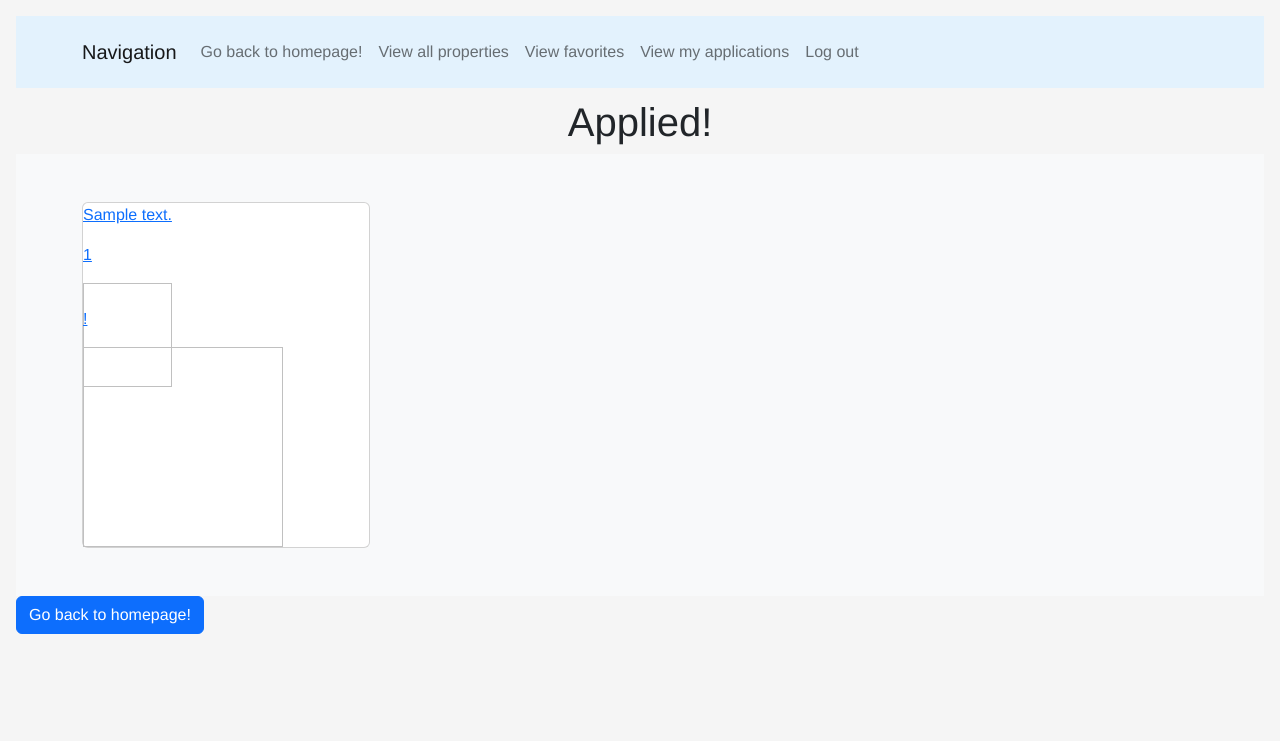
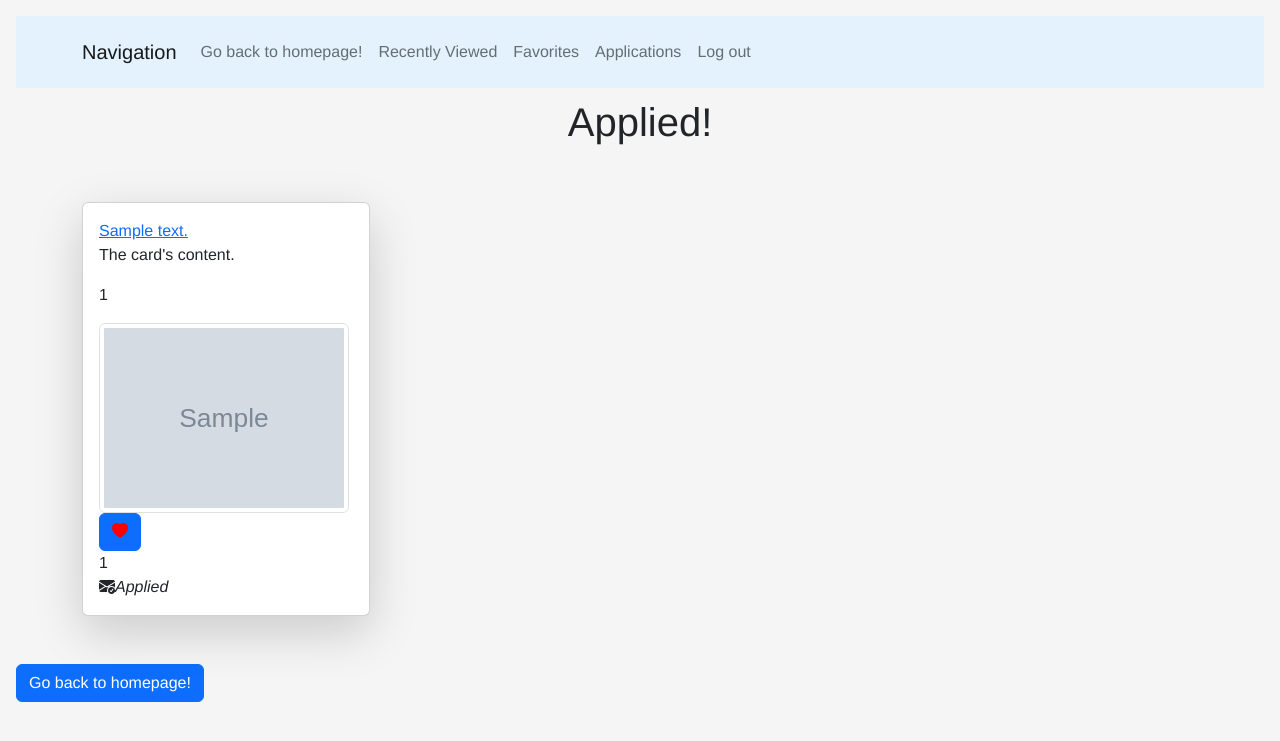
Before and after one commit to Yadi-Wang/hb-project, a Flask app: page /1/myapplications in a window 1280 px wide. Shown: the top 741 px of the page. Run offline with Flask 2, Linux system fonts and the light colour scheme; the visitor is signed in with stand-in values (Sample User, id 1); tables that the repository leaves empty hold one stand-in row (values such as "Sample post"); grey boxes marked "Sample" are stand-in pictures.

Commit message:
add application icon

```diff
--- a/server.py
+++ b/server.py
@@ -54,9 +54,16 @@ def show_my_application(user_id):
 
     applied_properties = crud.get_applications_by_user(user_id)
     logged_in_email = session.get("user_email")
+
     user = crud.get_user_by_email(logged_in_email)
+    all_liked_properties = crud.get_likes_by_user(user_id)
 
-    return render_template("myapplications.html", applied_properties=applied_properties, user=user)
+    all_liked_properties_id = []
+    for each_liked_property in all_liked_properties:
+        all_liked_properties_id.append(each_liked_property.property_id)
+
+
+    return render_template("myapplications.html", applied_properties=applied_properties, user=user, all_liked_properties_id=all_liked_properties_id)
 
 
 # @app.route('/add-to-favorites', methods=["POST"])
@@ -138,6 +145,19 @@ def add_to_favorites():
 
 
 @app.route('/apply/<property_id>')
+def show_application_form(property_id):
+    logged_in_email = session.get("user_email")
+    if logged_in_email is None:
+        flash("You must log in to submit an application.")
+
+    else:
+        user = crud.get_user_by_email(logged_in_email)
+        user_id = user.user_id
+
+        return render_template("application-form.html", property_id=property_id, user=user)
+
+
+@app.route('/apply/<property_id>/submit')
 def apply(property_id):
     """Submit an application"""
     logged_in_email = session.get("user_email")
@@ -232,6 +252,12 @@ def show_property(property_id):
     property_details = data["properties"][0]
     returned_id = property_details["property_id"]
 
+    all_liked_properties = crud.get_likes_by_user(user.user_id)
+
+    all_liked_properties_id = []
+    for each_liked_property in all_liked_properties:
+        all_liked_properties_id.append(each_liked_property.property_id)
+
     if returned_id.isnumeric():
         new_property_id = returned_id
 
@@ -242,7 +268,7 @@ def show_property(property_id):
     photos = property_details['photos']
     schools = property_details['schools']
 
-    return render_template("property_details.html", user = user, new_property_id = new_property_id, property_details = property_details, address_details = address_details, photos = photos, schools = schools)
+    return render_template("property_details.html", user = user, new_property_id = new_property_id, property_details = property_details, address_details = address_details, photos = photos, schools = schools, all_liked_properties_id=all_liked_properties_id)
 
 
 @app.route("/users")
--- /dev/null
+++ b/static/js/apply.js
@@ -0,0 +1,11 @@
+'use strict';
+
+console.log('Hello, apply!');
+
+function openForm() {
+    document.getElementById("myForm").style.display = "block";
+  }
+
+function closeForm() {
+    document.getElementById("myForm").style.display = "none";
+  }
--- a/static/js/like.js
+++ b/static/js/like.js
@@ -36,6 +36,7 @@ likeButton.forEach(function (likeButton){
             likeButton.className = "btn btn-primary bi bi-heart";
         };
         alert(responseJson.property);
+        location.reload();
         });
     });
 });
--- a/templates/all_properties.html
+++ b/templates/all_properties.html
@@ -16,11 +16,11 @@
         </li>
 
         <li class="nav-item">
-          <a href="/allproperties" class="nav-link">View all properties</a>
+          <a href="/allproperties" class="nav-link">Recently Viewed</a>
         </li>
 
         <li class="nav-item">
-          <a href="/{{user.user_id}}/myfavorites" class="nav-link">View favorites</a>
+          <a href="/{{user.user_id}}/myfavorites" class="nav-link">Favorites</a>
         </li>
 
         <li class="nav-item">
--- a/templates/homepage.html
+++ b/templates/homepage.html
@@ -12,7 +12,7 @@
     <div class="collapse navbar-collapse" id="navbarSupportedContent">
       <ul class="navbar-nav">
         <li class="nav-item">
-          <a href="/allproperties" class="nav-link">View all properties</a>
+          <a href="/allproperties" class="nav-link">Recently Viewed</a>
         </li>
         <li class="nav-item">
           <a href="/users" class="nav-link">View all users</a>
--- a/templates/myapplications.html
+++ b/templates/myapplications.html
@@ -16,15 +16,15 @@
           </li>
 
           <li class="nav-item">
-            <a href="/allproperties" class="nav-link">View all properties</a>
+            <a href="/allproperties" class="nav-link">Recently Viewed</a>
           </li>
 
           <li class="nav-item">
-            <a href="/{{user.user_id}}/myfavorites" class="nav-link">View favorites</a>
+            <a href="/{{user.user_id}}/myfavorites" class="nav-link">Favorites</a>
           </li>
 
           <li class="nav-item">
-            <a href="/{{user.user_id}}/myapplications" class="nav-link">View my applications</a>
+            <a href="/{{user.user_id}}/myapplications" class="nav-link">Applications</a>
           </li>
 
           <li class="nav-item">
@@ -36,33 +36,34 @@
   </nav>
   <h1>Applied!</h1>
 
-  <div class="album py-5 bg-light">
+  <div class="p-5">
     <div class="container">
-    <div class="row row-cols-1 row-cols-sm-2 row-cols-md-3 g-3">
+    <div class="row">
     {% for each_property in applied_properties %}
 
-    <div class="homeContainer" id="showAddress">
-
-      <div class="card" style="width: 18rem;">
-
-
-      <div class="d-flex w-100 justify-content-between">
-        <a href="/properties/{{each_property.theproperty.property_id}}" target="_blank">
-
-          <p id="address-filed">{{each_property.theproperty.address}}</p>
+    <div class="col-lg">
+      <div class="card shadow-lg" style="width: 18rem;">
+        <div class="card-body">
+        <a href="/properties/{{each_property.theproperty.property_id}}" target="_blank">{{each_property.theproperty.address}}</a>
+          <p class="card-text">The card's content.</p>
           <p id="propertyid-filed">{{each_property.theproperty.property_id}}</p>
-          <img src=" " height="100%" width="100%" style="width: 100%; height:100%">
-        </a>
+          <div class="bd-placeholder-img card-img-top" id="photo-container">
+            <img src="{{each_property.theproperty.photo_path}}"  height="200" width="250" class="img-thumbnail">
+          </div>
+          <form id="add-favorite-form" method="post" action="/add-to-favorites">
+            {% if each_property.theproperty.property_id not in all_liked_properties_id %}
+            <button type="submit" value="{{each_property.theproperty.property_id}}" class="btn btn-primary bi bi-heart" id="like-button">
+            </button>
+            {% else %}
+            <button type="submit" value="{{each_property.theproperty.property_id}}" class="btn btn-primary bi bi-heart-fill" id="like-button">
+            </button>
+            {% endif %}
+            <div id="propertyid-filed">{{each_property.theproperty.property_id}}</div>
+          </form>
+        <!-- <a href="/apply/{{each_property.theproperty.property_id}}" class="btn btn-primary"> Apply today!</a> -->
+          <i class="bi bi-envelope-check-fill">Applied</i>
+        </div>
       </div>
-
-      <div>
-        <a href="/apply/{{each_property.theproperty.property_id}}">
-          <p>!</p>
-        </a>
-      </div>
-
-      <img id="photo-filed" height="200" width="200">
-    </div>
     </div>
     {% endfor %}
     </div>
@@ -71,7 +72,8 @@
 
   <a class="btn btn-primary" href="/myhomepage">Go back to homepage!</a>
 
-  <script src="/static/js/myfavorites.js"></script>
+  <script src="/static/js/like.js"></script>
+  <script src="/static/js/apply.js"></script>
 
 {% endblock %}
 
--- a/templates/myhomepage.html
+++ b/templates/myhomepage.html
@@ -16,13 +16,13 @@
             <a href="/myhomepage" class="nav-link">Go back to homepage!</a>
           </li>
           <li class="nav-item">
-            <a href="/allproperties" class="nav-link">View all properties</a>
+            <a href="/allproperties" class="nav-link">Recently Viewed</a>
           </li>
           <li class="nav-item">
-            <a href="/{{user.user_id}}/myfavorites" class="nav-link">View favorites!</a>
+            <a href="/{{user.user_id}}/myfavorites" class="nav-link">Favorites</a>
           </li>
           <li class="nav-item">
-            <a href="/{{user.user_id}}/myapplications" class="nav-link">View my applications!</a>
+            <a href="/{{user.user_id}}/myapplications" class="nav-link">Applications</a>
           </li>
 
           <li class="nav-item">
--- a/templates/myproperties.html
+++ b/templates/myproperties.html
@@ -17,14 +17,14 @@
         </li>
 
         <li class="nav-item">
-          <a href="/allproperties" class="nav-link">View all properties</a>
+          <a href="/allproperties" class="nav-link">Recently Viewed</a>
         </li>
 
         <li class="nav-item">
-          <a href="/{{user.user_id}}/myfavorites" class="nav-link">View favorites!</a>
+          <a href="/{{user.user_id}}/myfavorites" class="nav-link">Favorites</a>
         </li>
         <li class="nav-item">
-          <a href="/{{user.user_id}}/myapplications" class="nav-link">View my applications!</a>
+          <a href="/{{user.user_id}}/myapplications" class="nav-link">Applications</a>
         </li>
 
         <li class="nav-item">
```
Also changed, not shown: static/css/style.css (+66 -0 lines), templates/application-form.html (added, +76 -0 lines), templates/property_details.html (+38 -5 lines).
